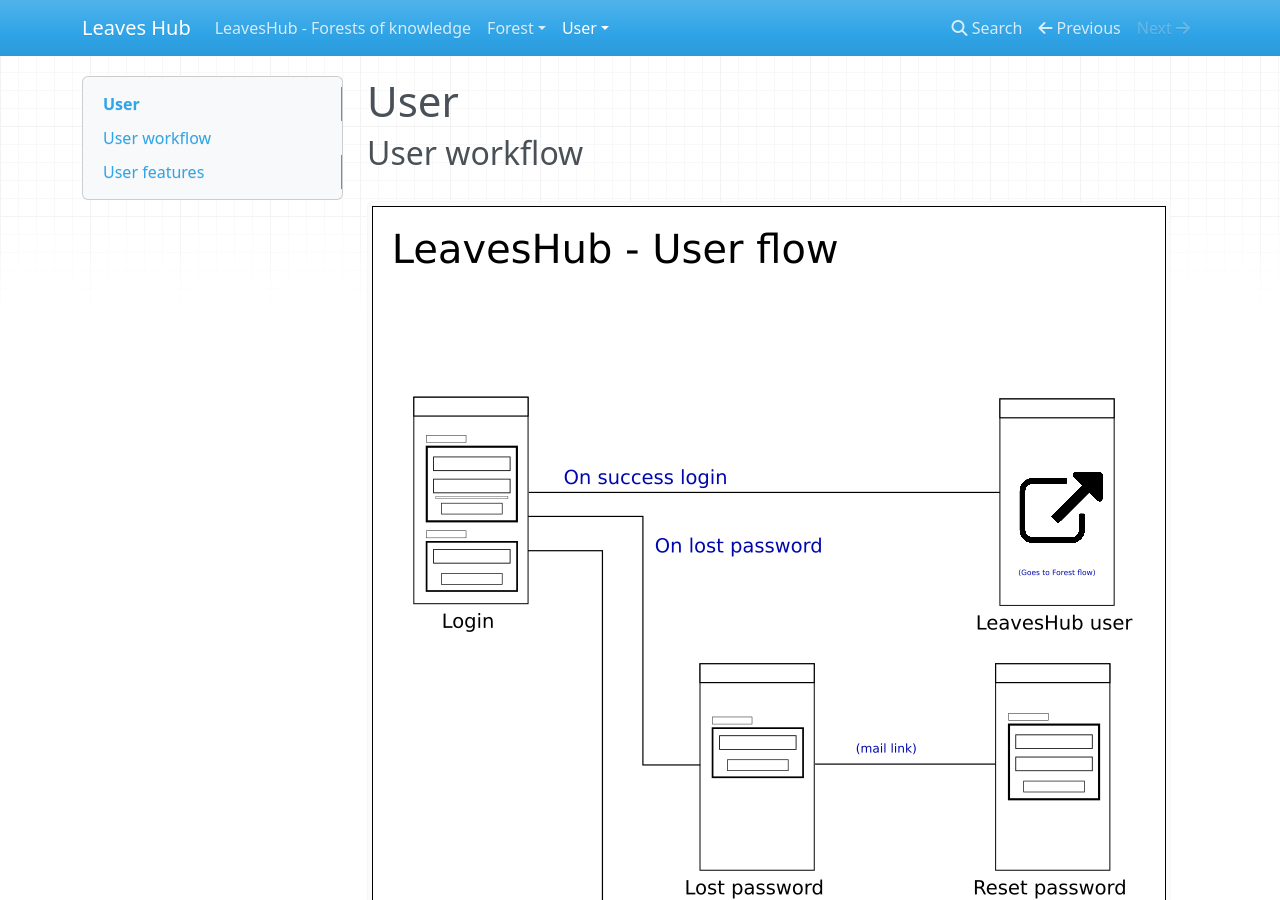
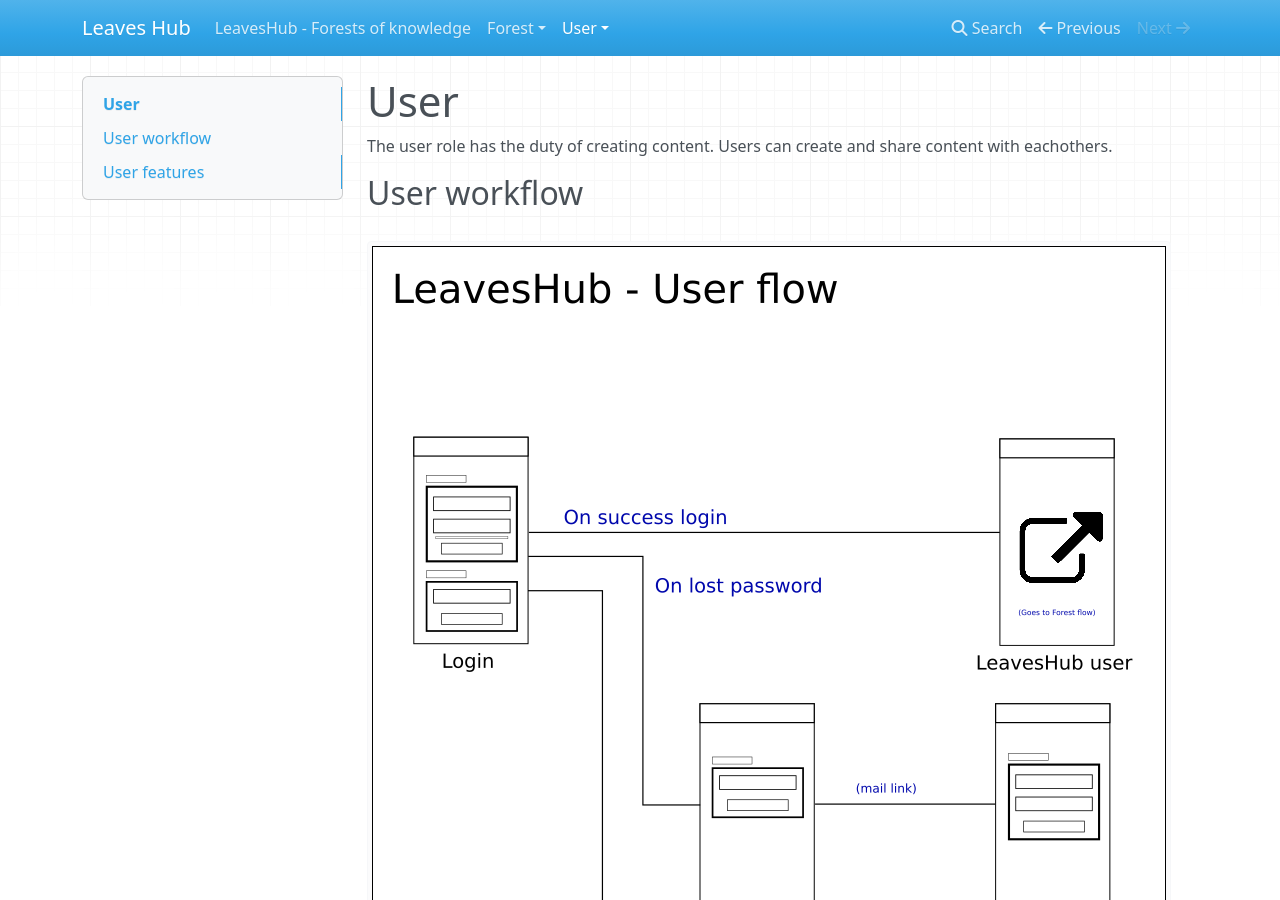
Before and after one commit to hanschrome/LeavesHub, an MkDocs documentation site: the page built from docs/user/index.md, in a window 1280 px wide and 900 px high. Built offline with MkDocs 1.6.1, drawn with Linux system fonts in a browser that asks for light colours; nearby versions of some CDN libraries.

Commit message:
Update index.md

```diff
--- a/docs/user/index.md
+++ b/docs/user/index.md
@@ -1,4 +1,6 @@
 # User
+
+The user role has the duty of creating content. Users can create and share content with eachothers.
 
 ## User workflow
 
```
